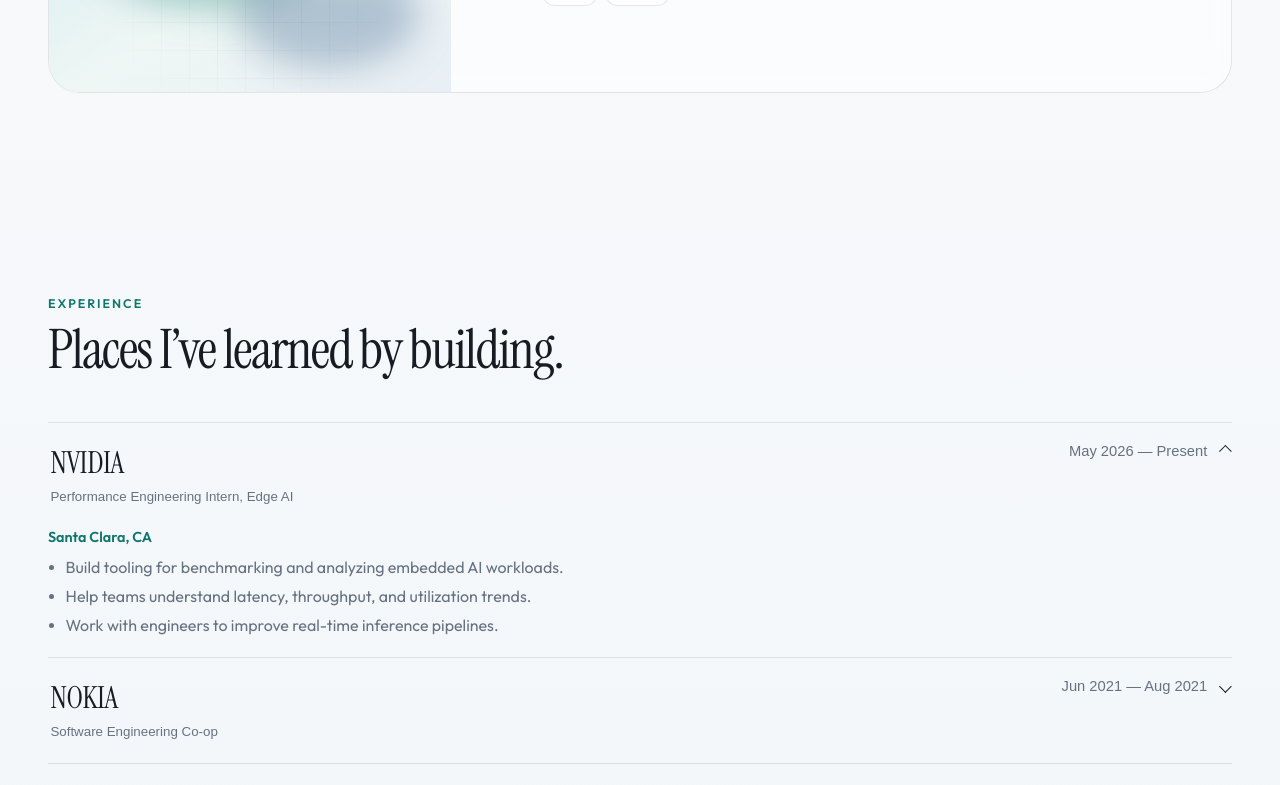
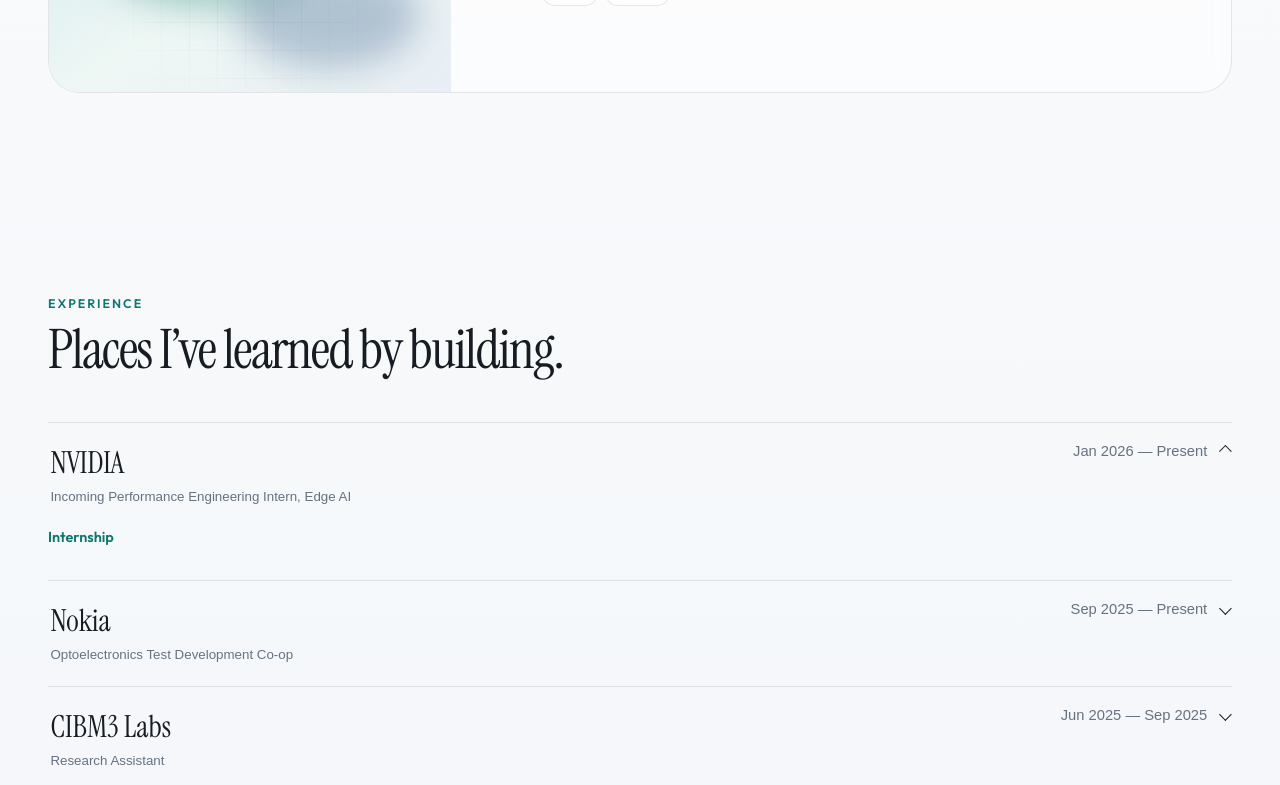
Before and after one commit to BruceMoseti/brucemoseti-personal-website, a React (Vite) app: page / in a window 1280 px wide. Shown: the part 2000-2785 px from the top of the page. Built offline with nearby package versions, Linux system fonts and the light colour scheme.

Commit message:
fix: sync experience section with LinkedIn roles
Replace outdated roles/dates with Bruce's current LinkedIn experience,
keeping detail only where LinkedIn provides it.

Co-authored-by: BruceMoseti <BruceMoseti@users.noreply.github.com>

```diff
--- a/src/App.jsx
+++ b/src/App.jsx
@@ -72,46 +72,86 @@ const projects = [
 const experiences = [
   {
     company: 'NVIDIA',
-    role: 'Performance Engineering Intern, Edge AI',
-    place: 'Santa Clara, CA',
-    date: 'May 2026 — Present',
+    role: 'Incoming Performance Engineering Intern, Edge AI',
+    place: 'Internship',
+    date: 'Jan 2026 — Present',
+    bullets: [],
+  },
+  {
+    company: 'Nokia',
+    role: 'Optoelectronics Test Development Co-op',
+    place: 'Allentown, PA',
+    date: 'Sep 2025 — Present',
+    bullets: [],
+  },
+  {
+    company: 'CIBM3 Labs',
+    role: 'Research Assistant',
+    place: 'On-site',
+    date: 'Jun 2025 — Sep 2025',
     bullets: [
-      'Build tooling for benchmarking and analyzing embedded AI workloads.',
-      'Help teams understand latency, throughput, and utilization trends.',
-      'Work with engineers to improve real-time inference pipelines.',
+      'Supported lab research by building structured datasets from experiments and extracting usable metrics for analysis.',
+      'Automated data cleaning and analysis workflows in Python, improving turnaround time for weekly reporting.',
+      'Presented research outcomes to technical and non-technical audiences.',
+      'Collaborated with researchers to refine experimental objectives, success criteria, and reporting formats.',
     ],
   },
   {
-    company: 'NOKIA',
-    role: 'Software Engineering Co-op',
-    place: 'Allentown, PA',
-    date: 'Jun 2021 — Aug 2021',
+    company: 'PSEG',
+    role: 'Technical Solutions Intern',
+    place: 'Internship',
+    date: 'Jun 2025 — Aug 2025',
+    bullets: [],
+  },
+  {
+    company: 'NJIT Makerspace',
+    role: 'Advanced Manufacturing and Mechatronics Training Program',
+    place: 'Apprenticeship',
+    date: 'Jun 2025 — Aug 2025',
     bullets: [
-      'Automated testing and validation workflows for networking hardware.',
-      'Helped improve release validation with reusable frameworks and CI.',
-      'Supported root-cause analysis across software and hardware issues.',
+      'Hands-on prototyping and fabrication focused on hardware development, electronics assembly, and troubleshooting.',
+      'Worked across sensory integration, hardware development, and mechatronics fundamentals.',
     ],
   },
   {
-    company: 'NJIT Space Weather Research',
-    role: 'AI Research Intern',
-    place: 'Newark, NJ',
-    date: 'May 2020 — Aug 2020',
+    company: 'STEM Success Academy',
+    role: 'Student',
+    place: 'Apprenticeship',
+    date: 'Jun 2025 — Jul 2025',
     bullets: [
-      'Worked on GPU-accelerated computer vision pipelines.',
-      'Benchmarked models and measured end-to-end performance.',
-      'Compared approaches through experiments and literature.',
+      'Studied fundamental engineering topics with emphasis on electrical systems, circuit analysis, and electromechanical integration.',
+      'Prototyped and fabricated in the NJIT Makerspace, focusing on hardware, electronics assembly, and system troubleshooting.',
+      'Participated in research-focused workshops on advanced manufacturing, embedded systems, automation, and applied energy systems.',
     ],
   },
   {
-    company: 'CIBM3 Lab',
-    role: 'Research Software Engineer Intern',
-    place: 'Newark, NJ',
-    date: 'May 2020 — Aug 2020',
+    company: 'Space Weather',
+    role: 'AI Imaging Analysis and GPU-Accelerated Systems',
+    place: 'NVIDIA DeepSun Project · Internship',
+    date: 'Apr 2025 — Jun 2025',
     bullets: [
-      'Built data pipelines and reporting tools for lab systems.',
-      'Supported hardware-in-the-loop testing and measurement.',
-      'Helped improve embedded firmware reliability.',
+      'Analyzed imaging and performance datasets to identify patterns, bottlenecks, and improvement opportunities.',
+      'Built automated Python reporting tools to track key metrics and support research priorities.',
+      'Evaluated emerging AI and GPU use cases through research, data analysis, and stakeholder feedback.',
+      'Presented findings through technical and business-facing presentations.',
+    ],
+  },
+  {
+    company: 'EN-POWER GROUP',
+    role: 'Mechanical Design Engineer Intern',
+    place: 'Internship',
+    date: 'Dec 2024 — Jun 2025',
+    bullets: [],
+  },
+  {
+    company: 'Infusing Research as Pedagogy',
+    role: 'Undergraduate Research Assistant, Solar Energy Irrigation System',
+    place: 'Apprenticeship',
+    date: 'Dec 2023 — Jun 2024',
+    bullets: [
+      'Designed and tested a system integrating sensors, control logic, and performance data collection for irrigation automation.',
+      'Analyzed operational data across test scenarios to evaluate stability, efficiency, and reliability.',
+      'Documented design tradeoffs and iteration results to support improvements to performance and usability.',
     ],
   },
 ]
@@ -387,11 +427,11 @@ export default function App() {
                 return (
                   <MotionArticle
                     className={`experience-item${open ? ' open' : ''}`}
-                    key={item.company}
+                    key={`${item.company}-${item.role}`}
                     initial={{ opacity: 0, y: 24 }}
                     whileInView={{ opacity: 1, y: 0 }}
                     viewport={{ once: true, amount: 0.2 }}
-                    transition={{ duration: 0.65, delay: index * 0.05, ease: [0.22, 1, 0.36, 1] }}
+                    transition={{ duration: 0.65, delay: Math.min(index, 6) * 0.04, ease: [0.22, 1, 0.36, 1] }}
                   >
                     <button
                       type="button"
@@ -417,12 +457,14 @@ export default function App() {
                       transition={{ duration: 0.45, ease: [0.22, 1, 0.36, 1] }}
                     >
                       <div className="experience-panel-inner">
-                        <p className="experience-place">{item.place}</p>
-                        <ul>
-                          {item.bullets.map((bullet) => (
-                            <li key={bullet}>{bullet}</li>
-                          ))}
-                        </ul>
+                        {item.place ? <p className="experience-place">{item.place}</p> : null}
+                        {item.bullets.length > 0 ? (
+                          <ul>
+                            {item.bullets.map((bullet) => (
+                              <li key={bullet}>{bullet}</li>
+                            ))}
+                          </ul>
+                        ) : null}
                       </div>
                     </MotionDiv>
                   </MotionArticle>
--- a/src/components/BruceLLM.jsx
+++ b/src/components/BruceLLM.jsx
@@ -7,11 +7,19 @@ const knowledge = [
   },
   {
     keys: ['nvidia', 'internship', 'edge', 'work', 'experience'],
-    answer: 'I’ve interned in performance engineering, test automation, and research — mostly building tools and learning how systems behave under load.',
+    answer: 'I’ve worked across NVIDIA, Nokia, research labs, utilities, and makerspace programs — mostly building, testing, and learning in applied engineering settings.',
   },
   {
     keys: ['nokia'],
-    answer: 'At Nokia I worked on software for testing and validation, helping make engineering workflows smoother.',
+    answer: 'At Nokia I’m an Optoelectronics Test Development Co-op in Allentown, PA.',
+  },
+  {
+    keys: ['pseg'],
+    answer: 'At PSEG I was a Technical Solutions Intern.',
+  },
+  {
+    keys: ['cibm', 'research assistant'],
+    answer: 'At CIBM3 Labs I supported research with datasets, Python analysis workflows, and clear presentations of outcomes.',
   },
   {
     keys: ['project', 'cueai', 'rootline', 'deepsun'],
```
